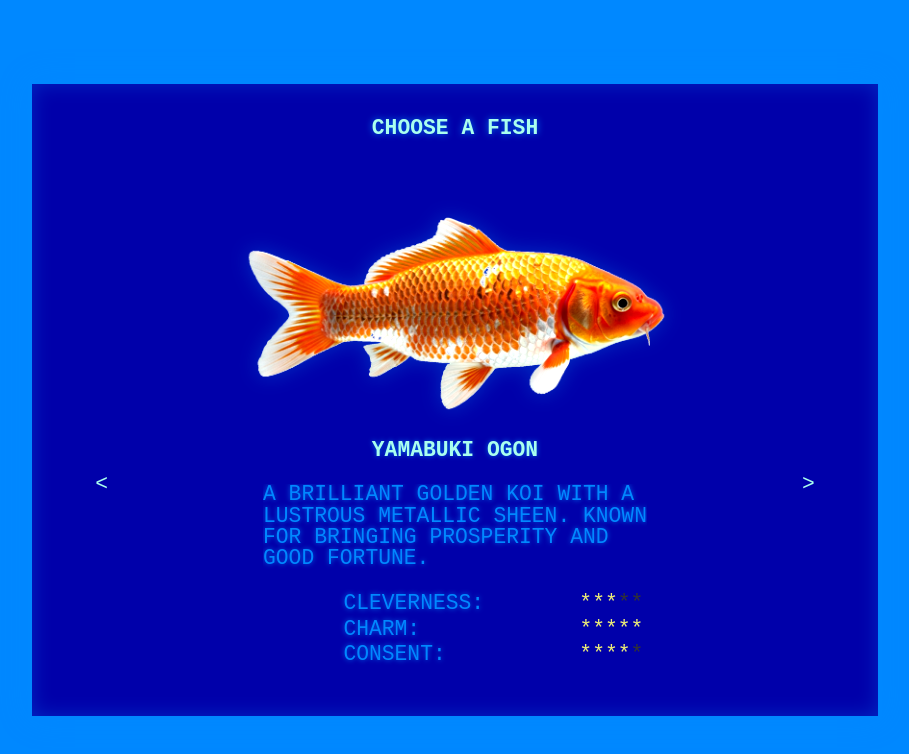
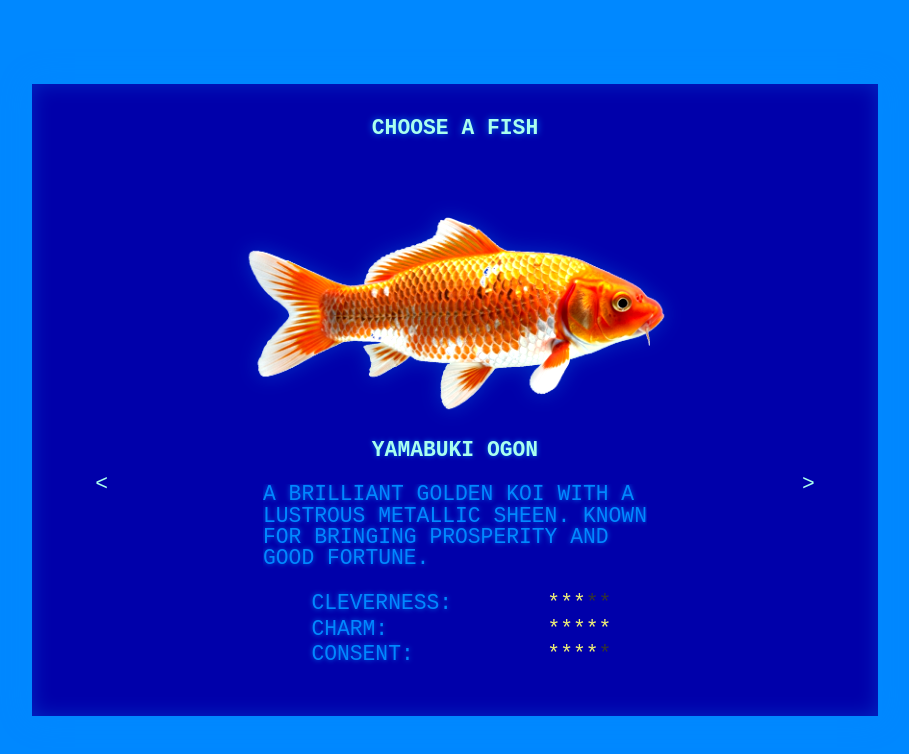
Before and after one commit to scjody/koi-farm, a SvelteKit app: page /choose-fish in a window 1280 px wide. Shown: the top 754 px of the page, without its empty margins (185-1094 px from the left). Built offline with nearby package versions, Linux system fonts and the light colour scheme; a web font is replaced by a local one.

Commit message:
Adjust star ratings position
- Moved star ratings 5 characters to the left
- Changed margin-left from 6ch to 1ch

```diff
--- a/src/routes/choose-fish/+page.svelte
+++ b/src/routes/choose-fish/+page.svelte
@@ -212,7 +212,7 @@
 		gap: 0;
 		width: 100%;
 		max-width: 300px;
-		margin-left: 6ch;
+		margin-left: 1ch;
 		text-align: left;
 	}
 
```
